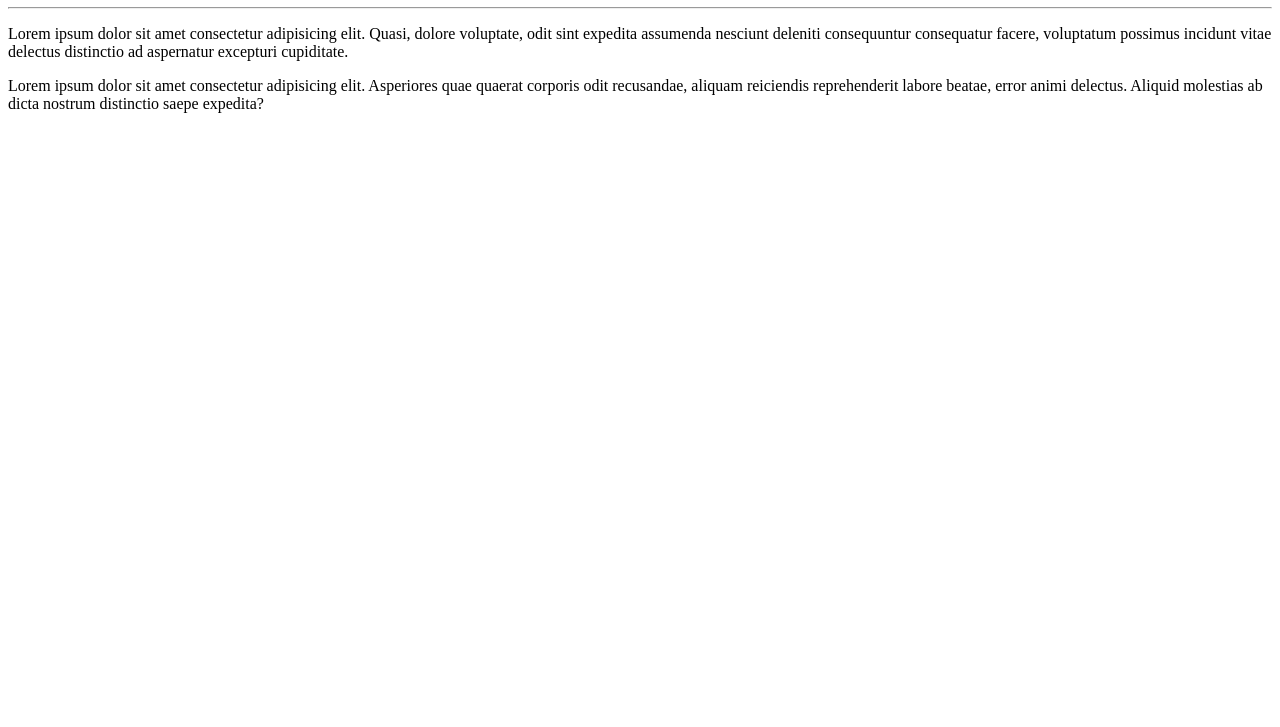
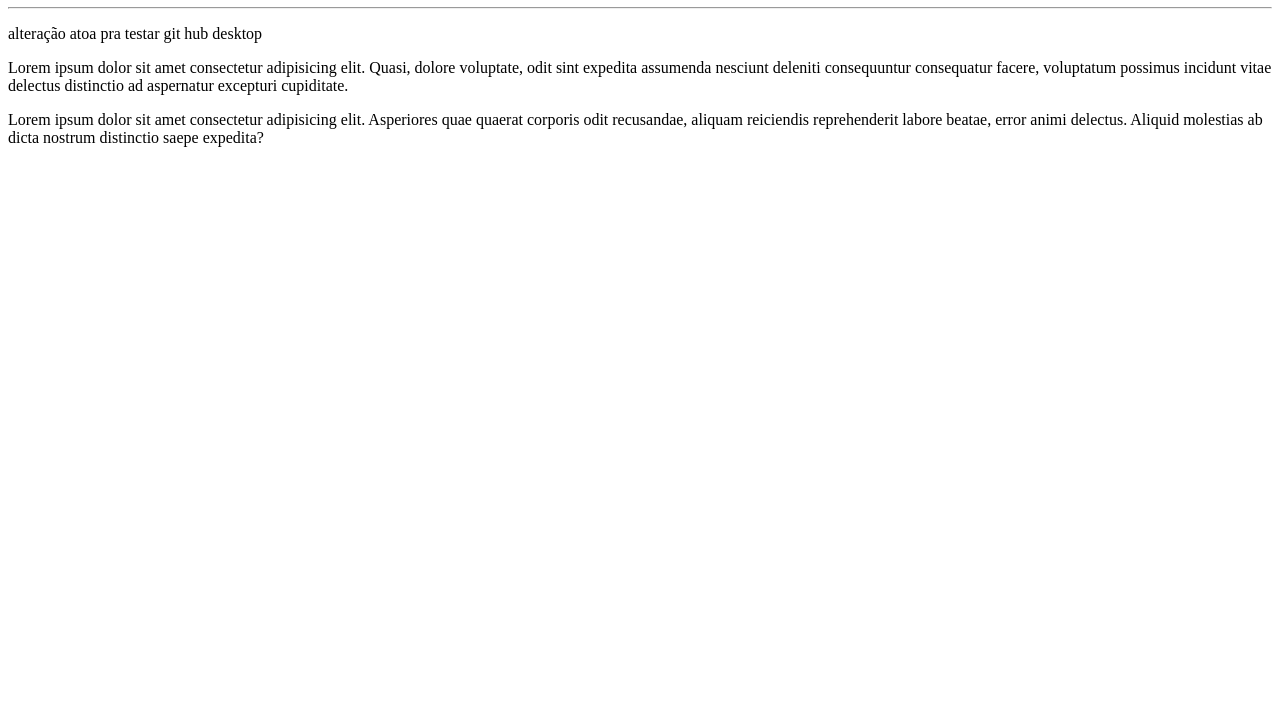
Before and after one commit to Raphael-Latini/Ola-Mundo, a plain HTML site: page siteexemplo/index.html in a window 1280 px wide. Shown: the part 73-800 px from the top of the page. Drawn offline with Linux system fonts and the light colour scheme.

Commit message:
git desktop for linux

```diff
--- a/siteexemplo/index.html
+++ b/siteexemplo/index.html
@@ -8,7 +8,9 @@
 </head>
 <body>
     <h1>olá mundo</h1>
+
     <hr>
+        <p>alteração atoa pra testar git hub desktop</p>
     <p>Lorem ipsum dolor sit amet consectetur adipisicing elit. Quasi, dolore voluptate, odit sint expedita assumenda nesciunt deleniti consequuntur consequatur facere, voluptatum possimus incidunt vitae delectus distinctio ad aspernatur excepturi cupiditate.</p>
     <p>Lorem ipsum dolor sit amet consectetur adipisicing elit. Asperiores quae quaerat corporis odit recusandae, aliquam reiciendis reprehenderit labore beatae, error animi delectus. Aliquid molestias ab dicta nostrum distinctio saepe expedita?</p>
 </body>
```
